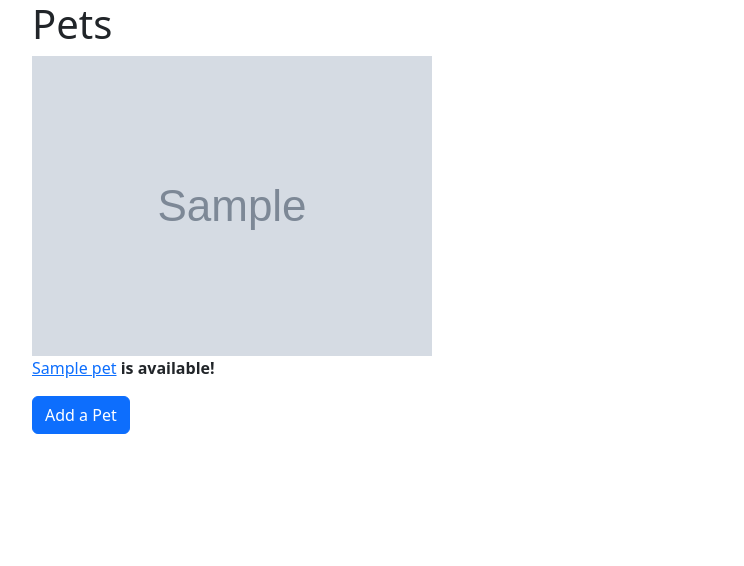
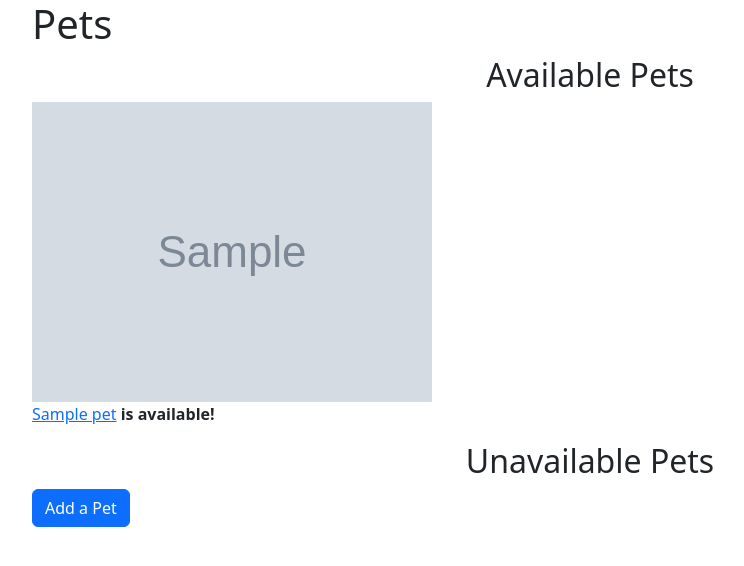
Before and after one commit to cookm353/PetAdoption, a Flask app: page / in a window 1280 px wide. Shown: the top 566 px of the page, without its empty margins (50-794 px from the left). Run offline with Flask 2, Linux system fonts and the light colour scheme; tables that the repository leaves empty hold one stand-in row (values such as "Sample post"); grey boxes marked "Sample" are stand-in pictures.

Commit message:
pets listing divided by availability

```diff
--- a/templates/index.html
+++ b/templates/index.html
@@ -6,18 +6,28 @@
     <div class="container justify-content-center">
         <h1>Pets</h1>
         <div id="petsDisplay" class="row">
+        <h2 class="text-center">Available Pets</h2>
         {% for pet in pets %}
-                <div id="petDisplay" class="col-md-4">
-                    {% if pet.photo_url %}
+            {% if pet.available %}
+            <div class="col-md-4">
+                {% if pet.photo_url %}
                     <img src="{{pet.photo_url}}" alt="">
                     {% endif %}
-                    {% if pet.available %}
-                    <p class="isAvailable"><a href="/{{pet.id}}">{{pet.name}}</a><b> is available!</b></p>
-                    {% else %}
-                    <p class="isntAvailable"><a href="/{{pet.id}}">{{pet.name}}</a> isn't available.</p>
-                    {% endif %}
-                </div>
-            {% endfor %}
+                <p class="isAvailable"><a href="/{{pet.id}}">{{pet.name}}</a><b> is available!</b></p>
+            </div>
+            {% endif %}
+        {% endfor %}
+        <h2 class="text-center">Unavailable Pets</h2>
+        {% for pet in pets %}
+            {% if not pet.available %}
+            <div class="col-md-4">
+                {% if pet.photo_url %}
+                    <img src="{{pet.photo_url}}" alt="">
+                {% endif %}
+                <p class="isntAvailable"><a href="/{{pet.id}}">{{pet.name}}</a> isn't available.</p>
+            </div>
+            {% endif %}
+        {% endfor %}
         </div>
         <form action="/add" method="get">
             <button class="btn btn-primary">Add a Pet</button>
```
